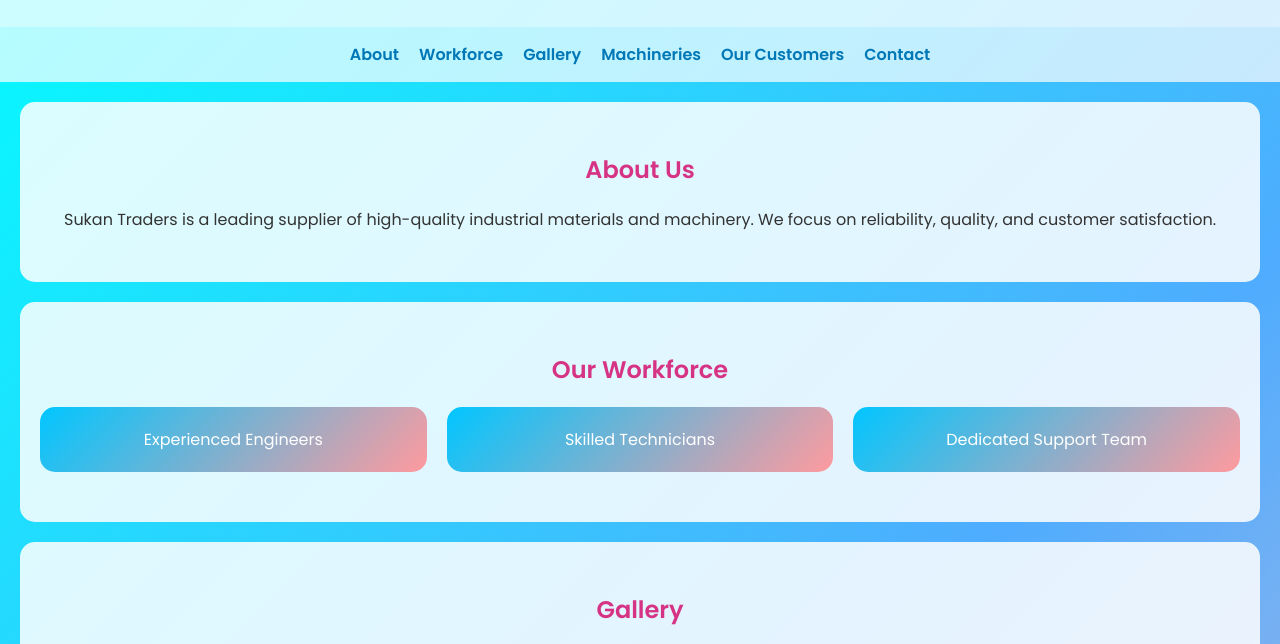
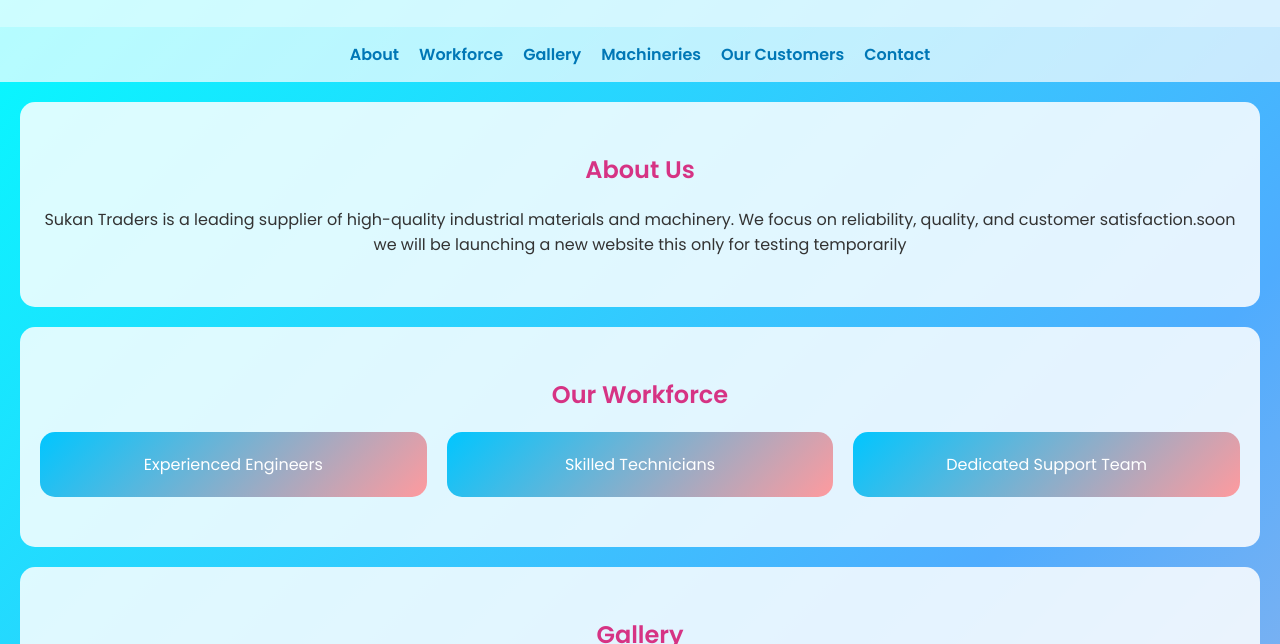
Before and after one commit to Ivysruthi/sukantraders, a plain HTML site: page index.html in a window 1280 px wide. Shown: the part 118-762 px from the top of the page. Drawn offline with Linux system fonts and the light colour scheme.

Commit message:
Add files via upload

```diff
--- a/index.html
+++ b/index.html
@@ -80,7 +80,7 @@
 
 <section id="about">
     <h2>About Us</h2>
-    <p>Sukan Traders is a leading supplier of high-quality industrial materials and machinery. We focus on reliability, quality, and customer satisfaction.</p>
+    <p>Sukan Traders is a leading supplier of high-quality industrial materials and machinery. We focus on reliability, quality, and customer satisfaction.soon we will be launching a new website this only for testing temporarily</p>
 </section>
 
 <section id="workforce">
```
